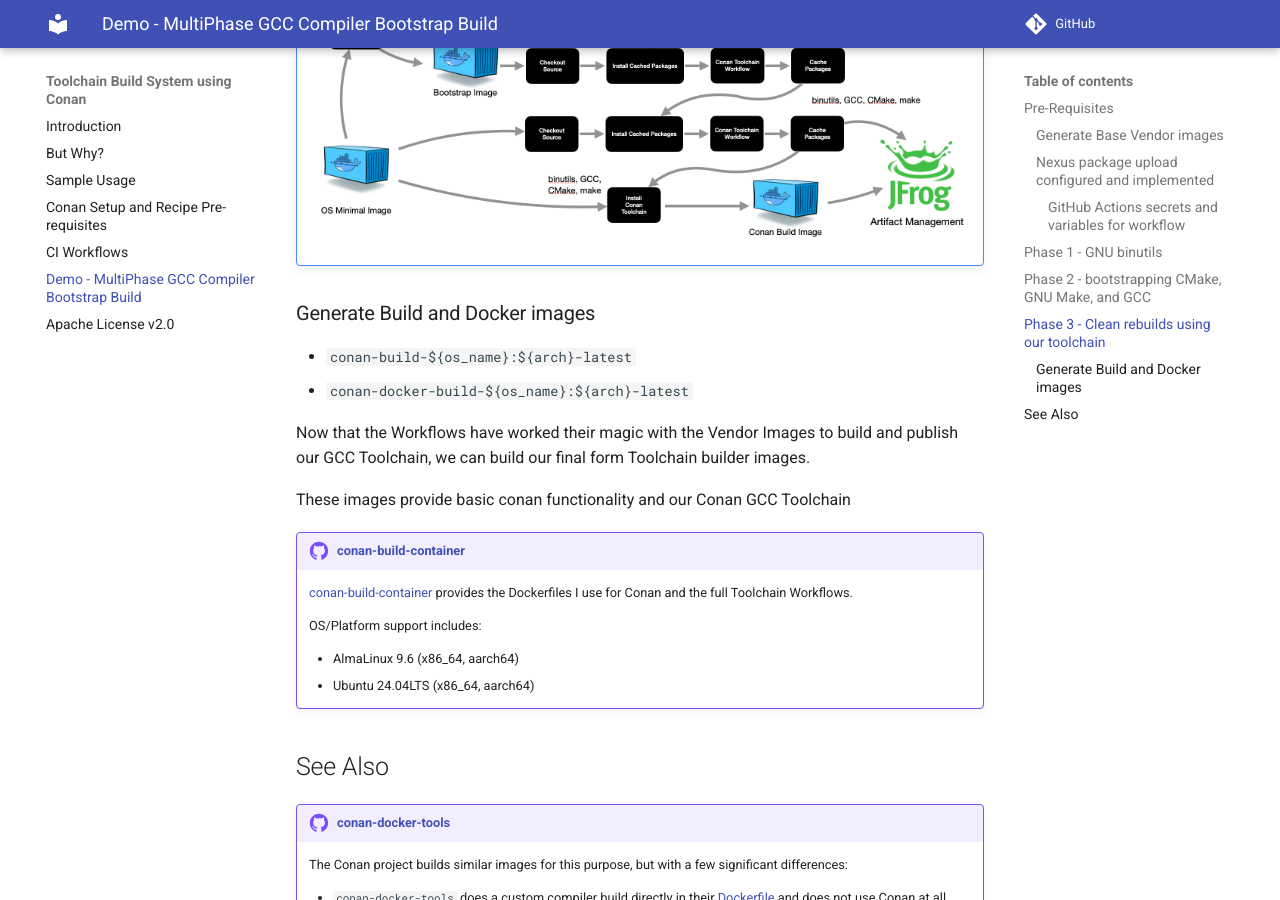
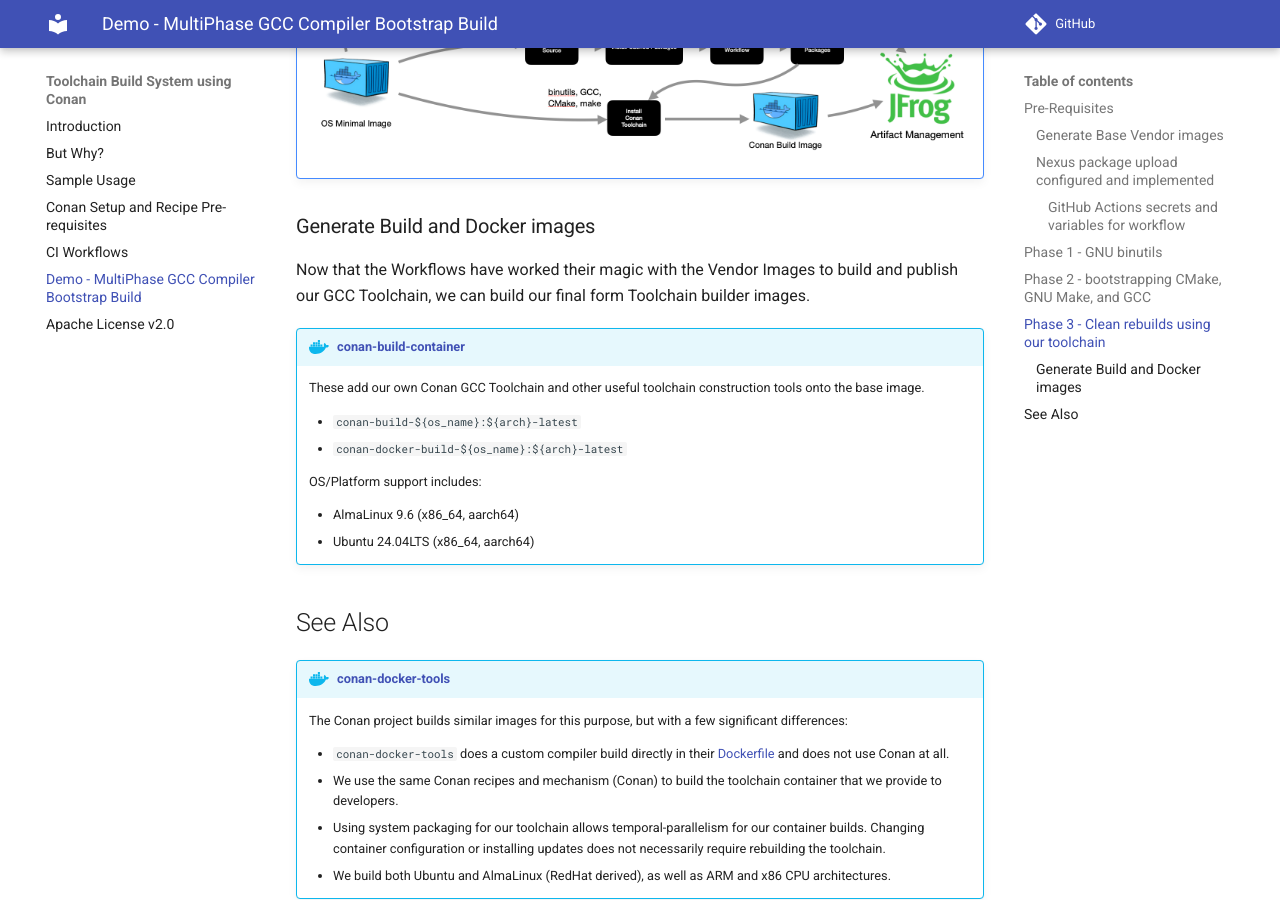
Before and after one commit to DaverSomethingSomethingOrg/ConanToolchain, an MkDocs documentation site: the page built from docs/DemoMultiPhase.md, in a window 1280 px wide and 900 px high, scrolled down 3758 px. Built offline with MkDocs 1.6.1 and Material for MkDocs 9.7.7, drawn with Linux system fonts in a browser that asks for light colours; comment, search, counter and statistics services are not loaded; the version menu is left out; some of the changed text lies outside the part shown.

Commit message:
re-review imprivements on demomultiphase doc
Signed-off-by: David L. Armstrong <1403560+daversomethingsomething@users.noreply.github.com>

```diff
--- a/docs/DemoMultiPhase.md
+++ b/docs/DemoMultiPhase.md
@@ -41,17 +41,14 @@ will be pre-installed for use in subsequent phases.
 
 ### Generate Base Vendor images
 
-- `conan-base-${os_name}:${arch}-latest`
-- `conan-bootstrap-${os_name}:${arch}-latest`
-
-These images provide basic conan functionality and GCC toolchain from OS
-Vendor provided packages.  This demo uses these raw OS Vendor images to
-assemble our GCC toolchain build image.
-
 !!! docker-reference annotate "[conan-build-container](https://github.com/DaverSomethingSomethingOrg/conan-build-container)"
 
-    [conan-build-container](https://github.com/DaverSomethingSomethingOrg/conan-build-container)
-    provides the Dockerfiles I use for Conan and the full Toolchain Workflows.
+    These images provide basic conan functionality and GCC toolchain from OS
+    Vendor provided packages.  This demo uses these raw OS Vendor images to
+    assemble our GCC toolchain build image.
+
+    - `conan-base-${os_name}:${arch}-latest`
+    - `conan-bootstrap-${os_name}:${arch}-latest`
 
     OS/Platform support includes:
 
@@ -161,29 +158,26 @@ The previous packages built with our bootstrap image are discarded.
 
 ### Generate Build and Docker images
 
-- `conan-build-${os_name}:${arch}-latest`
-- `conan-docker-build-${os_name}:${arch}-latest`
-
 Now that the Workflows have worked their magic with the Vendor Images to
 build and publish our GCC Toolchain, we can build our final form Toolchain
 builder images.
 
-These images provide basic conan functionality and our Conan GCC Toolchain
+!!! docker-reference annotate "[conan-build-container](https://github.com/DaverSomethingSomethingOrg/conan-build-container)"
 
-!!! github-reference annotate "[conan-build-container](https://github.com/DaverSomethingSomethingOrg/conan-build-container)"
+    These add our own Conan GCC Toolchain and other useful toolchain
+    construction tools onto the base image.
 
-    [conan-build-container](https://github.com/DaverSomethingSomethingOrg/conan-build-container)
-    provides the Dockerfiles I use for Conan and the full Toolchain Workflows.
+    - `conan-build-${os_name}:${arch}-latest`
+    - `conan-docker-build-${os_name}:${arch}-latest`
 
     OS/Platform support includes:
 
     - AlmaLinux 9.6 (x86_64, aarch64)
     - Ubuntu 24.04LTS (x86_64, aarch64)
 
-
 ## See Also
 
-!!! github-reference annotate "[conan-docker-tools](https://github.com/conan-io/conan-docker-tools)"
+!!! docker-reference annotate "[conan-docker-tools](https://github.com/conan-io/conan-docker-tools)"
 
     The Conan project builds similar images for this purpose, but with a
     few significant differences:
```
